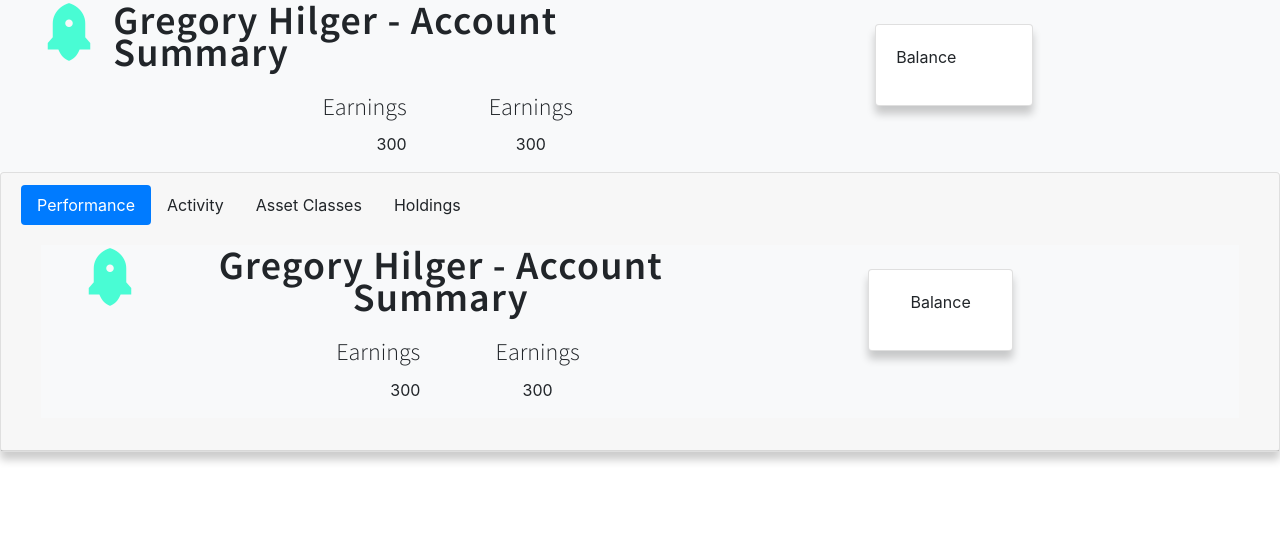
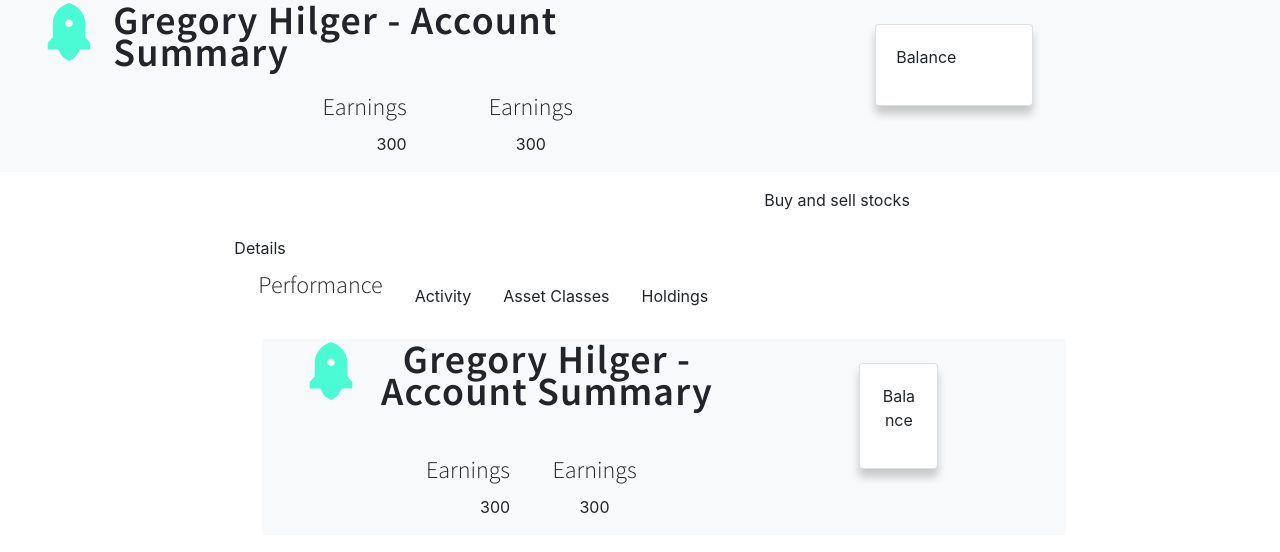
Before and after one commit to ghilger16/StockRocket, a React (Create React App) app in the folder ClientApp/: page /summary in a window 1280 px wide. Shown: the top 552 px of the page. Built offline with nearby package versions, Linux system fonts and the light colour scheme.

Commit message:
added tab styling

```diff
--- a/ClientApp/public/styles.css
+++ b/ClientApp/public/styles.css
@@ -138,3 +138,17 @@ a.arrow {
 .card:hover {
     box-shadow: 0 16px 16px 0 rgba(0,0,0,0.2);
 }
+
+.active {
+    font-family: "Source Sans Pro", Helvetica, sans-serif;
+    font-size: 1.5rem;
+    line-height: .1;
+    margin: 0 0 1.5rem 0;
+    text-transform: none;
+    text-decoration: underline;
+}
+
+.nav-item:hover {
+    color: #49fcd4;
+    text-decoration: underline;
+}
--- a/ClientApp/src/components/TabNav.js
+++ b/ClientApp/src/components/TabNav.js
@@ -4,9 +4,9 @@ import React from "react";
 const TabNav = (props) => {
     return (
         <div>
-            <div class="card text-center mx-auto">
-                <div class="card-header">
-                    <ul className="nav nav-pills card-header-pills mx-auto">
+            <div class="text-center mx-auto">
+                <div>
+                    <ul className="nav">
                         {props.tabs.map((tab) => {
                             const active = tab === props.selected ? " active" : "";
 
@@ -19,7 +19,7 @@ const TabNav = (props) => {
                                     >
                                         {tab}
                                     </a>
-                                </li>
+                                    </li>
                             );
                         })}
                     </ul>
--- a/ClientApp/src/pages/Summary.js
+++ b/ClientApp/src/pages/Summary.js
@@ -11,6 +11,16 @@ const Summary = () => {
     return (
         <div>
             <Jumbotron />
+            <div class="row justify-content-around mt-3">
+                <div class="col-1 mt-5">
+                    <p class="ml-3">Details</p>
+                </div>
+                <div class="col-3">
+                    <p>Buy and sell stocks</p>
+                 </div>
+            </div>
+            <div class="row justify-content-center">
+            <div class="col-8 ml-5">
             <TabNav tabs={["Performance", "Activity", "Asset Classes", "Holdings"]} selected={selected} setSelected={setSelected}>
                 <Tab isSelected={selected === "Performance"}>
                     <Jumbotron />
@@ -18,7 +28,9 @@ const Summary = () => {
                 <Tab isSelected={selected === "Activity"}>
                     <Home />
                 </Tab>
-                </TabNav>
+                    </TabNav>
+                </div>
+                </div>
        </div>
     );
 };
```
